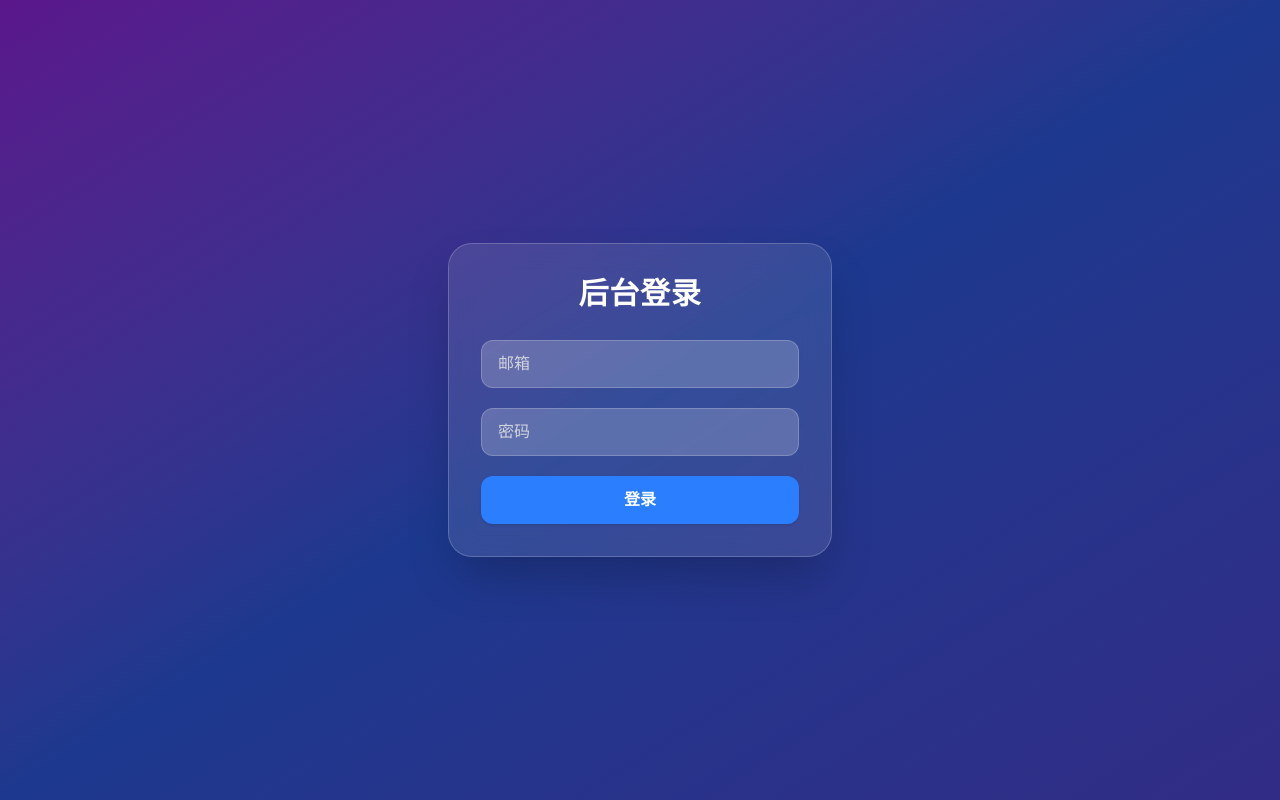
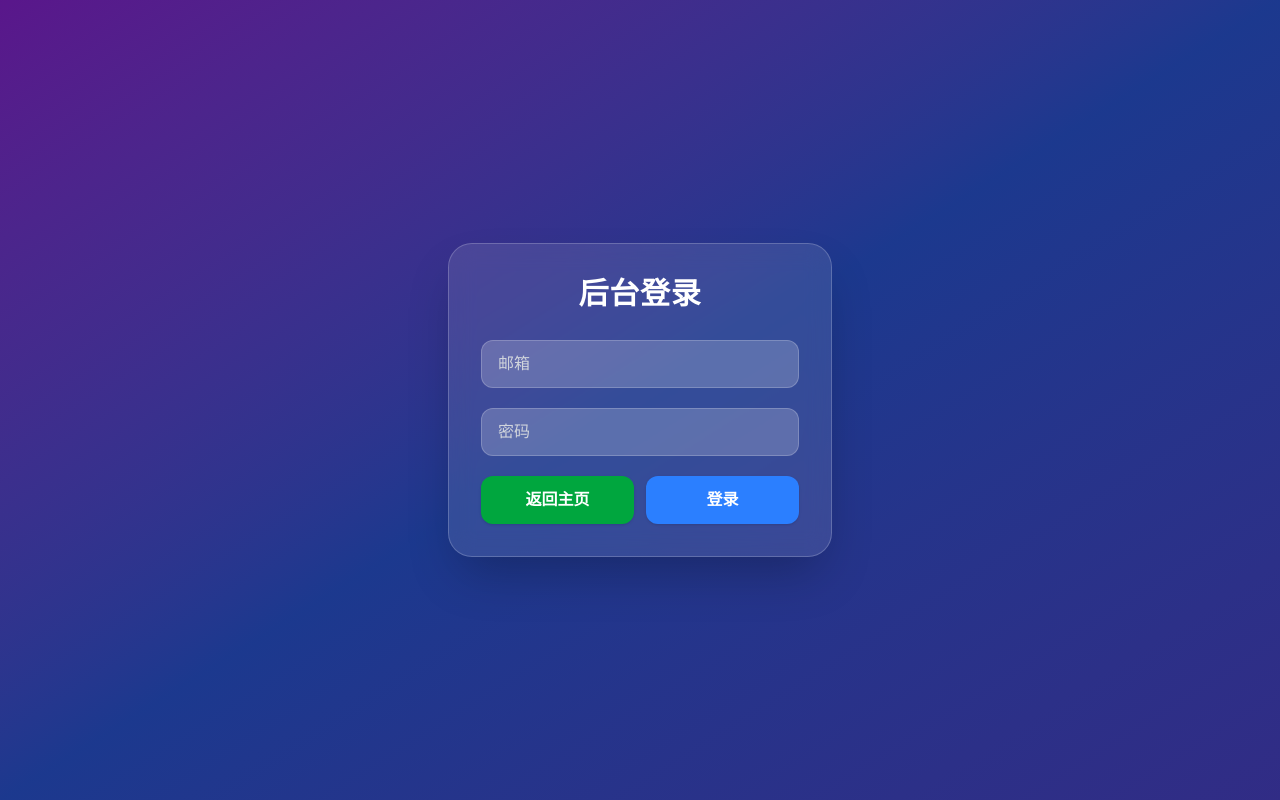
Before and after one commit to hetu-music/katoweb, a Next.js app: page /admin/login in a window 1280 px wide. Built offline with nearby package versions, Linux system fonts and the light colour scheme.

Commit message:
add back to homepage

```diff
--- a/package.json
+++ b/package.json
@@ -1,6 +1,6 @@
 {
   "name": "katoweb",
-  "version": "0.7.8",
+  "version": "0.7.9",
   "private": true,
   "scripts": {
     "dev": "next dev",
--- a/src/app/admin/login/page.tsx
+++ b/src/app/admin/login/page.tsx
@@ -70,9 +70,17 @@ export default function LoginPage() {
           required
         />
         {error && <div className="text-red-400 text-center text-sm font-medium">{error}</div>}
+        <div className="flex gap-3">
+          <button
+            type="button"
+            onClick={() => router.push('/')}
+            className="flex-1 h-12 bg-green-600 hover:bg-green-700 active:bg-green-800 text-white font-semibold rounded-xl shadow transition-all"
+          >
+            返回主页
+          </button>
           <button
             type="submit"
-          className="h-12 flex items-center justify-center gap-2 bg-blue-500 hover:bg-blue-600 active:bg-blue-700 text-white font-semibold rounded-xl shadow transition-all disabled:opacity-60 disabled:cursor-not-allowed"
+            className="flex-1 h-12 flex items-center justify-center gap-2 bg-blue-500 hover:bg-blue-600 active:bg-blue-700 text-white font-semibold rounded-xl shadow transition-all disabled:opacity-60 disabled:cursor-not-allowed"
             disabled={loading}
           >
             {loading && (
@@ -80,6 +88,7 @@ export default function LoginPage() {
             )}
             {loading ? '登录中...' : '登录'}
           </button>
+        </div>
       </form>
     </div>
   );
```
Lines whose indentation alone changed are shown as unchanged.
